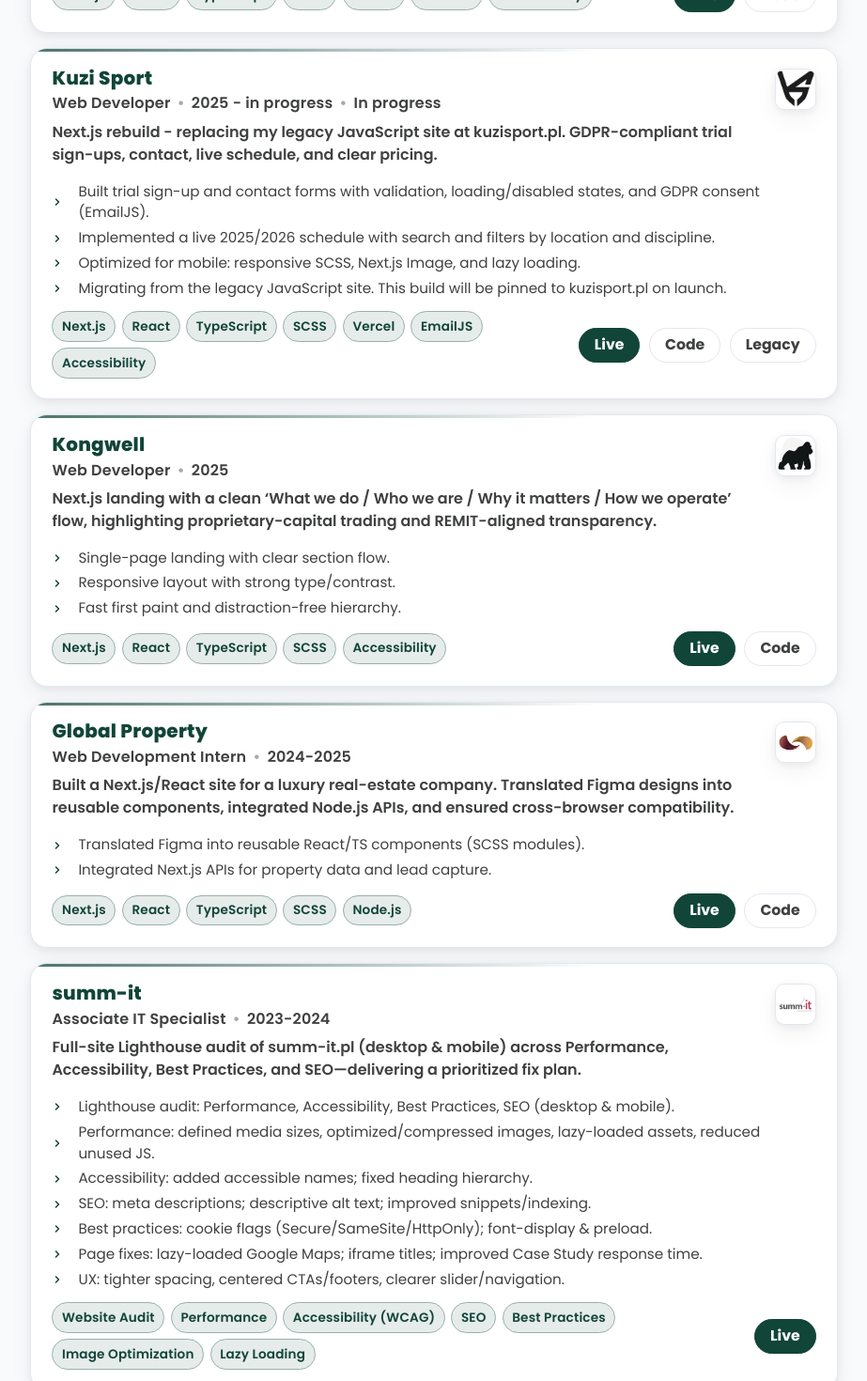
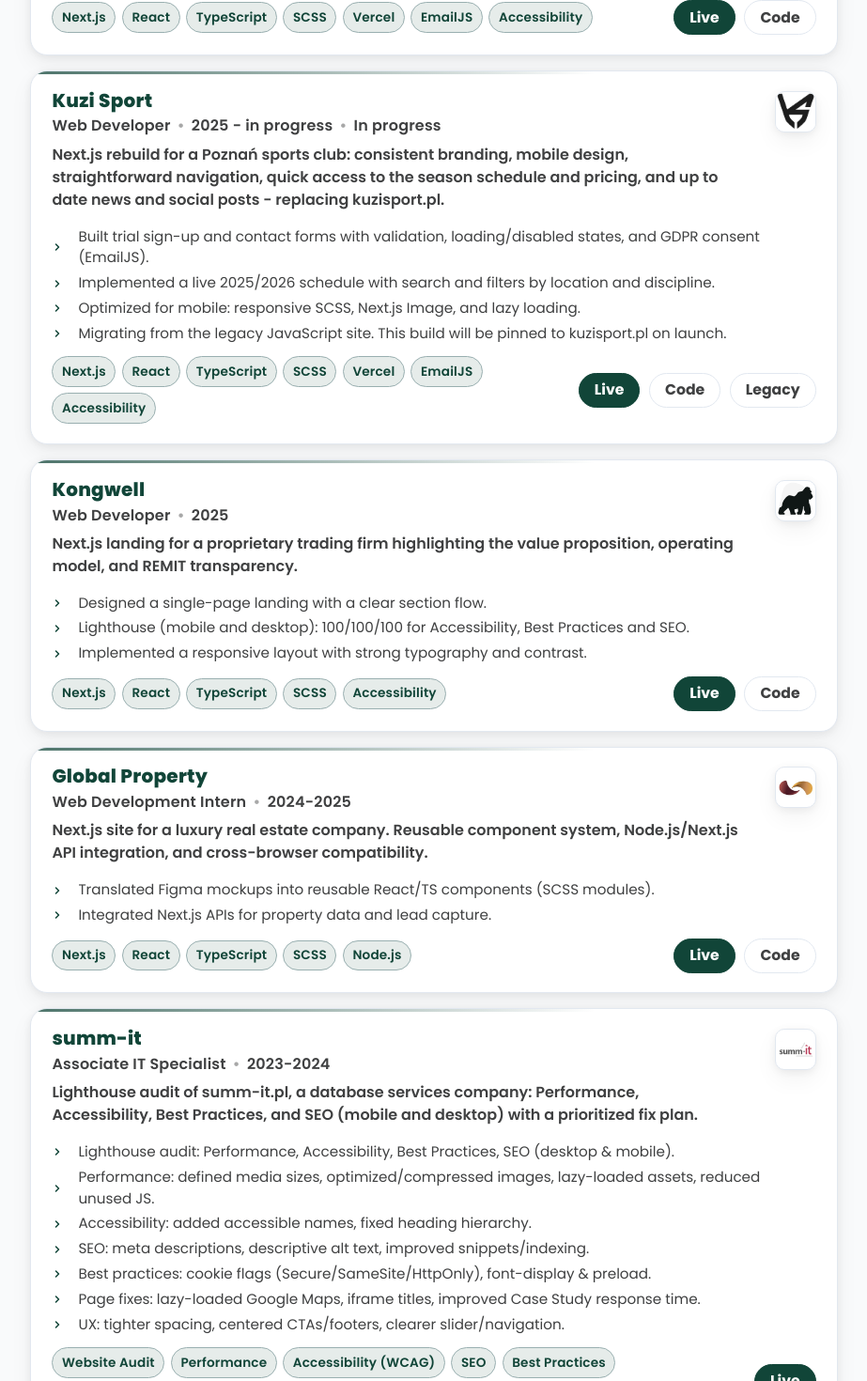
Before and after one commit to GrazynaDachtera/grazynadachtera, a Next.js app: page / in a window 1280 px wide. Shown: the part 1000-2470 px from the top of the page at 94% size, without its empty margins (178-1101 px from the left). Built offline with nearby package versions, Linux system fonts and the light colour scheme.

Commit message:
Legacy button and refresh project summaries

```diff
--- a/src/components/Body/Portfolio/Portfolio.tsx
+++ b/src/components/Body/Portfolio/Portfolio.tsx
@@ -33,7 +33,7 @@
     title: "Sąsiedzki Łazarz",
     siteUrl: "https://www.sasiedzkilazarz.pl/",
     summary:
-      "Neighborhood association site for Poznań’s Łazarz district - mission, how to get involved, and current projects.",
+      "Community hub for Poznań’s Łazarz district. Live news and events, active projects (Park-Sad by Hetmańska, neighborhood clean-ups, fire-safety workshops), the weekly “Blajba” culture guide, community dinners, and tree-planting with clear ways to get involved.",
     role: "Web Developer",
     period: "2025",
     tags: [
@@ -62,7 +62,7 @@
     title: "Kuzi Sport",
     siteUrl: "https://kuzisportreact-mxhw.vercel.app/",
     summary:
-      "Next.js rebuild - replacing my legacy JavaScript site at kuzisport.pl. GDPR-compliant trial sign-ups, contact, live schedule, and clear pricing.",
+      "Next.js rebuild for a Poznań sports club: consistent branding, mobile design, straightforward navigation, quick access to the season schedule and pricing, and up to date news and social posts - replacing kuzisport.pl.",
     role: "Web Developer",
     period: "2025 - in progress",
     tags: [
@@ -92,14 +92,14 @@
     title: "Kongwell",
     siteUrl: "https://kongwell.com/",
     summary:
-      "Next.js landing with a clean ‘What we do / Who we are / Why it matters / How we operate’ flow, highlighting proprietary-capital trading and REMIT-aligned transparency.",
+      "Next.js landing for a proprietary trading firm highlighting the value proposition, operating model, and REMIT transparency.",
     role: "Web Developer",
     period: "2025",
     tags: ["Next.js", "React", "TypeScript", "SCSS", "Accessibility"],
     highlights: [
-      "Single-page landing with clear section flow.",
-      "Responsive layout with strong type/contrast.",
-      "Fast first paint and distraction-free hierarchy.",
+      "Designed a single-page landing with a clear section flow.",
+      "Lighthouse (mobile and desktop): 100/100/100 for Accessibility, Best Practices and SEO.",
+      "Implemented a responsive layout with strong typography and contrast.",
     ],
     featured: false,
     repoUrl: "https://github.com/GrazynaDachtera/Kongwell",
@@ -111,12 +111,12 @@
     title: "Global Property",
     siteUrl: "https://globalproperty-group.com/",
     summary:
-      "Built a Next.js/React site for a luxury real-estate company. Translated Figma designs into reusable components, integrated Node.js APIs, and ensured cross-browser compatibility.",
+      "Next.js site for a luxury real estate company. Reusable component system, Node.js/Next.js API integration, and cross-browser compatibility.",
     role: "Web Development Intern",
     period: "2024-2025",
     tags: ["Next.js", "React", "TypeScript", "SCSS", "Node.js"],
     highlights: [
-      "Translated Figma into reusable React/TS components (SCSS modules).",
+      "Translated Figma mockups into reusable React/TS components (SCSS modules).",
       "Integrated Next.js APIs for property data and lead capture.",
     ],
     featured: true,
@@ -129,7 +129,7 @@
     title: "summ-it",
     siteUrl: "https://summ-it.pl",
     summary:
-      "Full-site Lighthouse audit of summ-it.pl (desktop & mobile) across Performance, Accessibility, Best Practices, and SEO—delivering a prioritized fix plan.",
+      "Lighthouse audit of summ-it.pl, a database services company: Performance, Accessibility, Best Practices, and SEO (mobile and desktop) with a prioritized fix plan.",
     role: "Associate IT Specialist",
     period: "2023-2024",
     tags: [
@@ -144,10 +144,10 @@
     highlights: [
       "Lighthouse audit: Performance, Accessibility, Best Practices, SEO (desktop & mobile).",
       "Performance: defined media sizes, optimized/compressed images, lazy-loaded assets, reduced unused JS.",
-      "Accessibility: added accessible names; fixed heading hierarchy.",
-      "SEO: meta descriptions; descriptive alt text; improved snippets/indexing.",
-      "Best practices: cookie flags (Secure/SameSite/HttpOnly); font-display & preload.",
-      "Page fixes: lazy-loaded Google Maps; iframe titles; improved Case Study response time.",
+      "Accessibility: added accessible names, fixed heading hierarchy.",
+      "SEO: meta descriptions, descriptive alt text, improved snippets/indexing.",
+      "Best practices: cookie flags (Secure/SameSite/HttpOnly), font-display & preload.",
+      "Page fixes: lazy-loaded Google Maps, iframe titles, improved Case Study response time.",
       "UX: tighter spacing, centered CTAs/footers, clearer slider/navigation.",
     ],
     featured: true,
```
